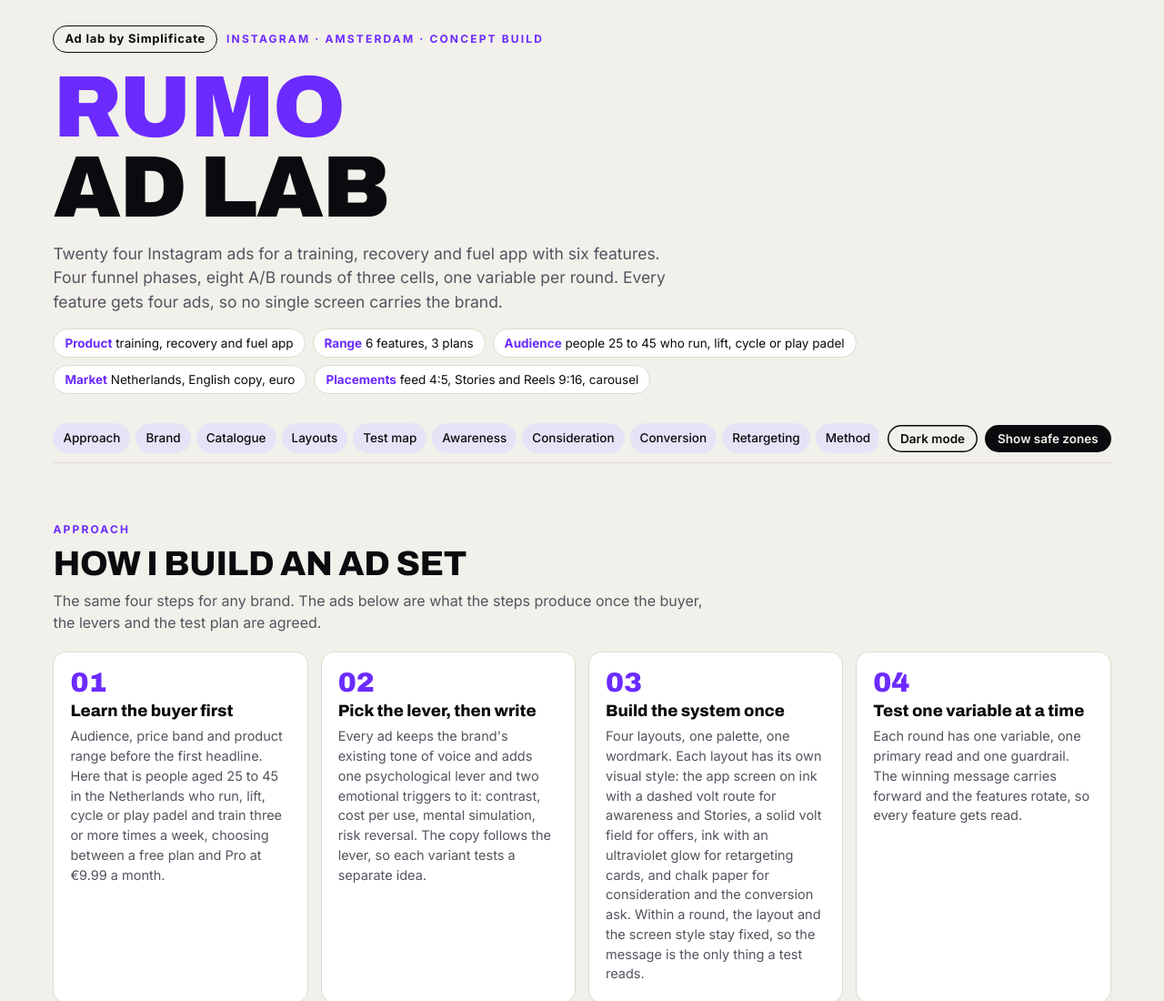
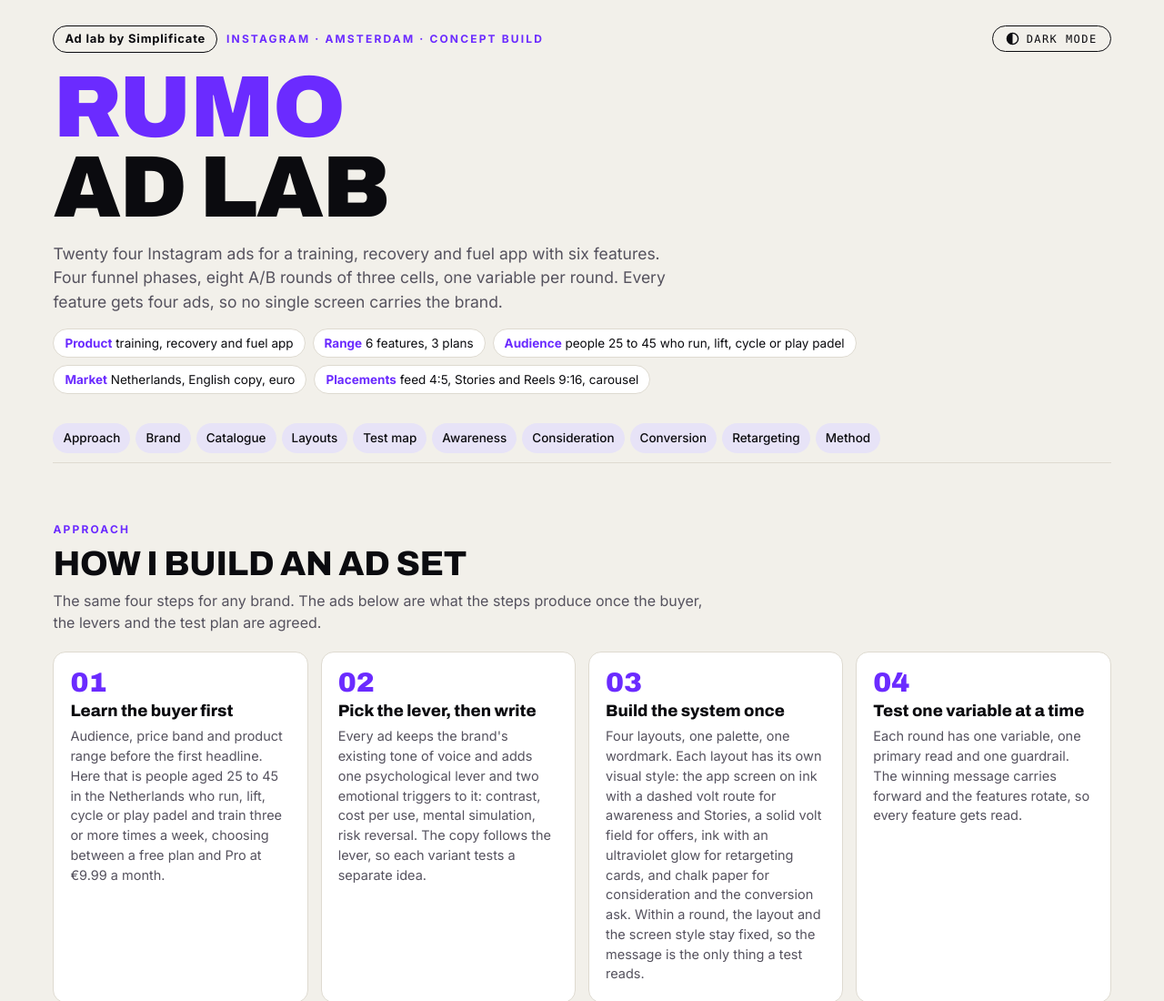
Before and after one commit to robertacunha/rumoadlab, a plain HTML site: page index.html in a window 1280 px wide. Shown: the top 1100 px of the page at 91% size. Drawn offline with Linux system fonts and the light colour scheme.

Commit message:
Remove safe zones button and restyle colour mode button
Co-Authored-By: Claude Opus 5.5 <noreply@anthropic.com>
Claude-Session: https://claude.ai/code/session_01QrvcSDYCHGyYDL55kr4gKt

```diff
--- a/index.html
+++ b/index.html
@@ -37,11 +37,10 @@ nav.jump{display:flex;gap:6px;overflow-x:auto;scrollbar-width:none;max-width:100
 nav.jump::-webkit-scrollbar{display:none}
 nav.jump a{white-space:nowrap;text-decoration:none;color:var(--fg);font-size:13.5px;font-weight:500;padding:6px 11px;border-radius:999px;background:var(--soft)}
 nav.jump a:hover,nav.jump a:focus-visible{background:var(--accent);color:var(--bg)}
-.toggle{display:inline-flex;align-items:center;gap:8px;font:600 13.5px var(--body);background:var(--fg);color:var(--bg);border:0;border-radius:999px;padding:7px 14px;cursor:pointer}
-.toggle[aria-pressed="true"]{background:var(--uv);color:#fff}
-.toggle.ghost{background:transparent;color:var(--fg);box-shadow:inset 0 0 0 1.5px var(--fg)}
-.toggle:focus-visible{outline:2px solid var(--accent);outline-offset:2px}
-.bar-btns{display:flex;gap:8px;flex-wrap:wrap}
+.mode-btn{margin-left:auto;display:inline-flex;align-items:center;gap:8px;background:transparent;color:var(--fg);border:1.5px solid var(--fg);border-radius:999px;padding:6px 14px;font:500 12px/1 ui-monospace,"SF Mono",Menlo,Consolas,monospace;letter-spacing:.12em;text-transform:uppercase;cursor:pointer}
+.mode-btn svg{width:15px;height:15px;flex:none}
+.mode-btn:hover{background:var(--soft)}
+.mode-btn:focus-visible{outline:2px solid var(--accent);outline-offset:2px}
 section{margin-top:56px;scroll-margin-top:70px}
 .sec-head{display:grid;gap:8px;margin-bottom:20px;max-width:72ch}
 .sec-head p{color:var(--muted)}
@@ -308,7 +307,6 @@ td.r{font-family:var(--display);font-stretch:125%;font-weight:900;font-size:22px
 .ad.v .safe.top{top:0;height:14%}
 .ad.v .safe.bot{bottom:0;height:20%}
 .ad.v.reel .safe.bot{height:35%}
-body.show-safe .ad.v .safe{display:flex}
 
 .method .grid{grid-template-columns:repeat(auto-fit,minmax(min(100%,320px),1fr))}
 .method .tile strong{font-size:16.5px}
@@ -321,7 +319,7 @@ body.show-safe .ad.v .safe{display:flex}
 </head><body>
 <div class="wrap">
 <header>
-  <div class="by"><span class="studio">Ad lab by Simplificate</span><span class="eyebrow">Instagram · Amsterdam · Concept build</span></div>
+  <div class="by"><span class="studio">Ad lab by Simplificate</span><span class="eyebrow">Instagram · Amsterdam · Concept build</span><button class="mode-btn" id="themeBtn" type="button"><svg viewBox="0 0 16 16" aria-hidden="true"><circle cx="8" cy="8" r="6.5" fill="none" stroke="currentColor" stroke-width="1.5"/><path d="M8 1.5a6.5 6.5 0 0 0 0 13z" fill="currentColor"/></svg><span>Dark mode</span></button></div>
   <h1>Rumo<br><span class="lab">Ad Lab</span></h1>
   <p class="lead">Twenty four Instagram ads for a training, recovery and fuel app with six features. Four funnel phases, eight A/B rounds of three cells, one variable per round. Every feature gets four ads, so no single screen carries the brand.</p>
   <div class="chips">
@@ -335,10 +333,6 @@ body.show-safe .ad.v .safe{display:flex}
     <nav class="jump" aria-label="Jump to section">
       <a href="#approach">Approach</a><a href="#brand">Brand</a><a href="#catalogue">Catalogue</a><a href="#layouts">Layouts</a><a href="#map">Test map</a><a href="#awareness">Awareness</a><a href="#consideration">Consideration</a><a href="#conversion">Conversion</a><a href="#retargeting">Retargeting</a><a href="#method">Method</a>
     </nav>
-    <div class="bar-btns">
-      <button class="toggle ghost" id="themeBtn" type="button">Dark mode</button>
-      <button class="toggle" id="safeBtn" type="button" aria-pressed="false">Show safe zones</button>
-    </div>
   </div>
 </header>
 
@@ -727,13 +721,12 @@ document.querySelectorAll('.car-wrap').forEach(w=>{
 /* colour mode: names the mode it switches to, remembers the choice per device */
 const tBtn=document.getElementById('themeBtn'), root=document.documentElement;
 const isDark=()=>root.dataset.theme?root.dataset.theme==='dark':matchMedia('(prefers-color-scheme: dark)').matches;
-const label=()=>{tBtn.textContent=isDark()?'Light mode':'Dark mode';};
+const label=()=>{tBtn.querySelector('span').textContent=isDark()?'Light mode':'Dark mode';};
 try{const saved=localStorage.getItem('rumo-theme'); if(saved) root.dataset.theme=saved;}catch(e){}
 label();
 tBtn.addEventListener('click',()=>{root.dataset.theme=isDark()?'light':'dark'; label(); try{localStorage.setItem('rumo-theme',root.dataset.theme);}catch(e){}});
 matchMedia('(prefers-color-scheme: dark)').addEventListener('change',label);
-const btn=document.getElementById('safeBtn');
-btn.addEventListener('click',()=>{const on=document.body.classList.toggle('show-safe');btn.setAttribute('aria-pressed',on);btn.textContent=on?'Hide safe zones':'Show safe zones';});
+
 
 </script>
 
```
